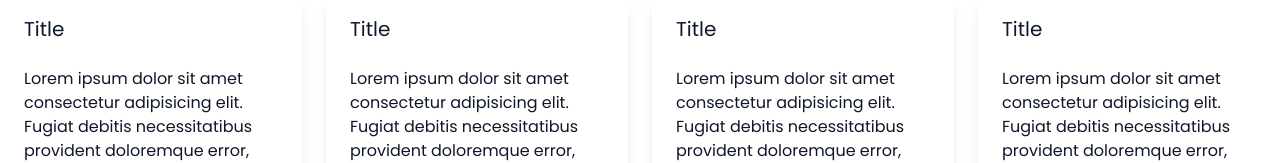
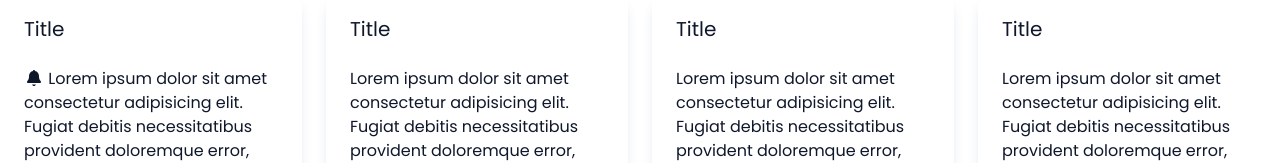
Before and after one commit to gabrielgua/nwxgroup-landing, a Vue app: page / in a window 1280 px wide. Shown: the part 532-695 px from the top of the page. Built offline with nearby package versions, Linux system fonts and the light colour scheme.

Commit message:
add fontAwesome icons

```diff
--- a/package.json
+++ b/package.json
@@ -12,6 +12,11 @@
     "format": "prettier --write src/"
   },
   "dependencies": {
+    "@fortawesome/fontawesome-svg-core": "^7.0.0",
+    "@fortawesome/free-brands-svg-icons": "^7.0.0",
+    "@fortawesome/free-regular-svg-icons": "^7.0.0",
+    "@fortawesome/free-solid-svg-icons": "^7.0.0",
+    "@fortawesome/vue-fontawesome": "^3.0.8",
     "@tailwindcss/vite": "^4.1.11",
     "pinia": "^3.0.3",
     "tailwindcss": "^4.1.11",
--- /dev/null
+++ b/src/components/Icon.vue
@@ -0,0 +1,3 @@
+<template>
+  <faicon icon="bell"></faicon>
+</template>
--- a/src/main.ts
+++ b/src/main.ts
@@ -6,8 +6,19 @@ import { createPinia } from 'pinia'
 import App from './App.vue'
 import router from './router'
 
+import { library } from '@fortawesome/fontawesome-svg-core'
+
+import { FontAwesomeIcon } from '@fortawesome/vue-fontawesome'
+import { fas } from '@fortawesome/free-solid-svg-icons'
+import { far } from '@fortawesome/free-regular-svg-icons'
+import { fab } from '@fortawesome/free-brands-svg-icons'
+
+/* add icons to the library */
+library.add(fas, far, fab)
+
 const app = createApp(App)
 
+app.component('faicon', FontAwesomeIcon)
 app.use(createPinia())
 app.use(router)
 
--- a/src/views/HomeView.vue
+++ b/src/views/HomeView.vue
@@ -1,6 +1,7 @@
 <script setup lang="ts">
 import Card from '@/components/Card.vue';
 import Hero from '@/components/Hero.vue';
+import Icon from '@/components/Icon.vue';
 
 </script>
 
@@ -9,6 +10,7 @@ import Hero from '@/components/Hero.vue';
   <div class="grid md:grid-cols-2 lg:grid-cols-4 gap-6 container mx-auto ">
     <Card>
       <template #card-title>Title</template>
+      <Icon />
       Lorem ipsum dolor sit amet consectetur adipisicing elit. Fugiat debitis necessitatibus provident doloremque error,
       repudiandae dolorum quaerat magnam, nihil adipisci ut veniam natus totam reiciendis exercitationem doloribus.
       Recusandae, minus architecto.
```
Also changed, not shown: 1 other file (tests, documents, lock files or other folders).
